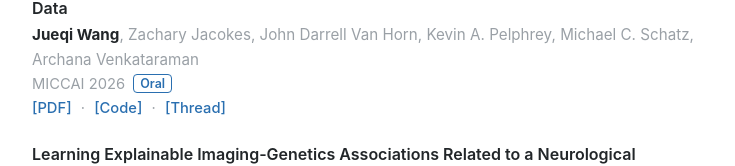
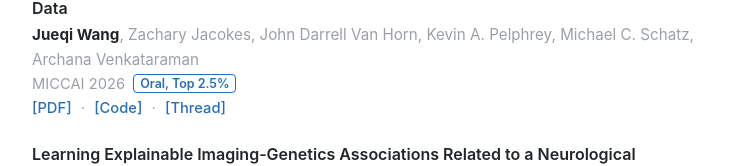
Before and after one commit to jueqiw/jueqiw.github.io, a plain HTML site: page index.html in a window 1280 px wide. Shown: the part 583-749 px from the top of the page, without its empty margins (272-1007 px from the left). Drawn offline with Linux system fonts and the light colour scheme.

Commit message:
Update CALM badge to Oral, Top 2.5%
Co-Authored-By: Claude Opus 4.8 (1M context) <noreply@anthropic.com>

```diff
--- a/index.html
+++ b/index.html
@@ -59,7 +59,7 @@
         <li class="pub">
           <div class="t">CALM: Interpretable Cross-Modal Alignment for Biomarker Discovery from Unpaired Data</div>
           <div class="a"><span class="me">Jueqi Wang</span>, Zachary Jacokes, John Darrell Van Horn, Kevin A. Pelphrey, Michael C. Schatz, Archana Venkataraman</div>
-          <div class="v">MICCAI 2026 <span class="badge">Oral</span></div>
+          <div class="v">MICCAI 2026 <span class="badge">Oral, Top 2.5%</span></div>
           <div class="l">
             <a href="https://arxiv.org/pdf/2607.01656">[PDF]</a>
             <span class="dot">·</span>
```
